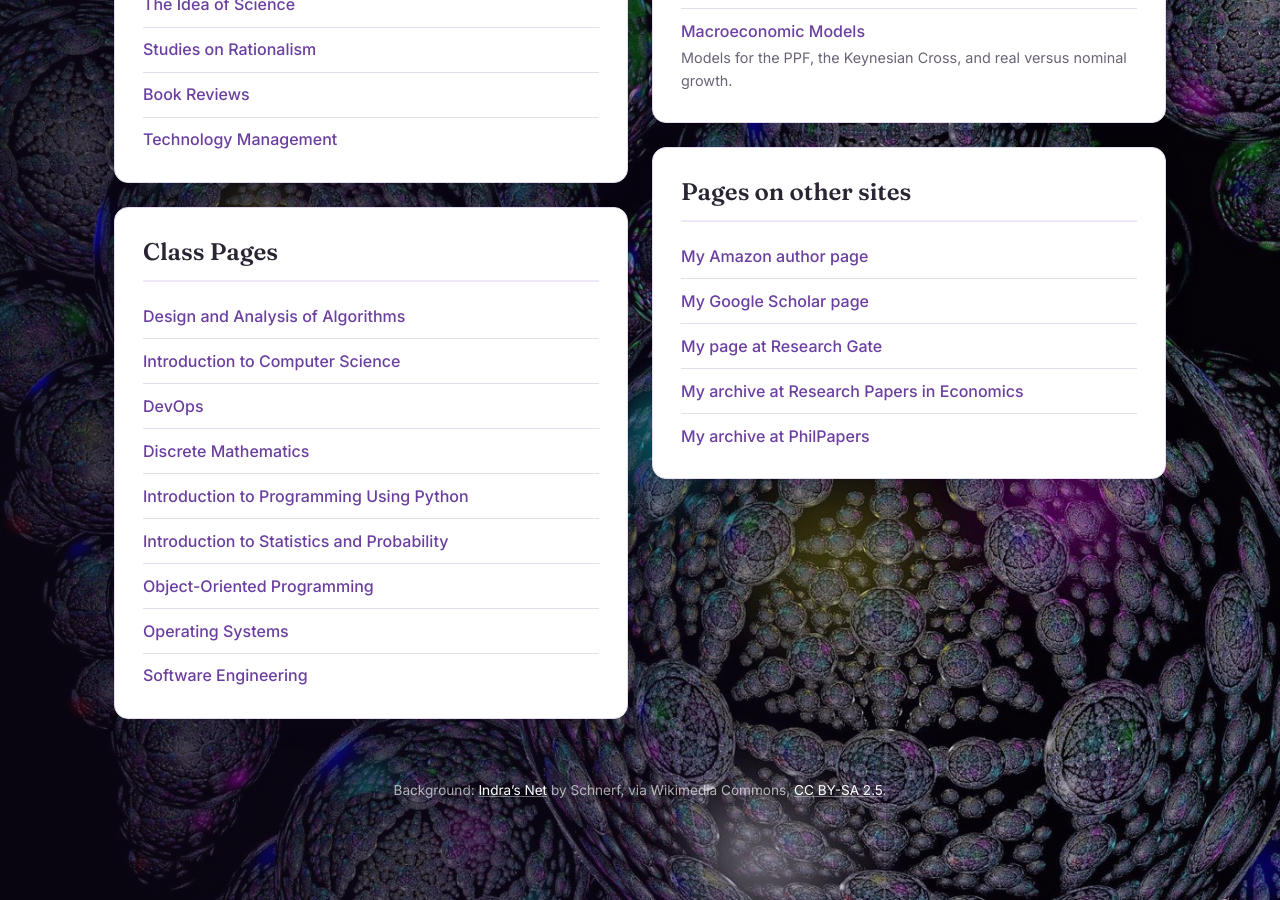
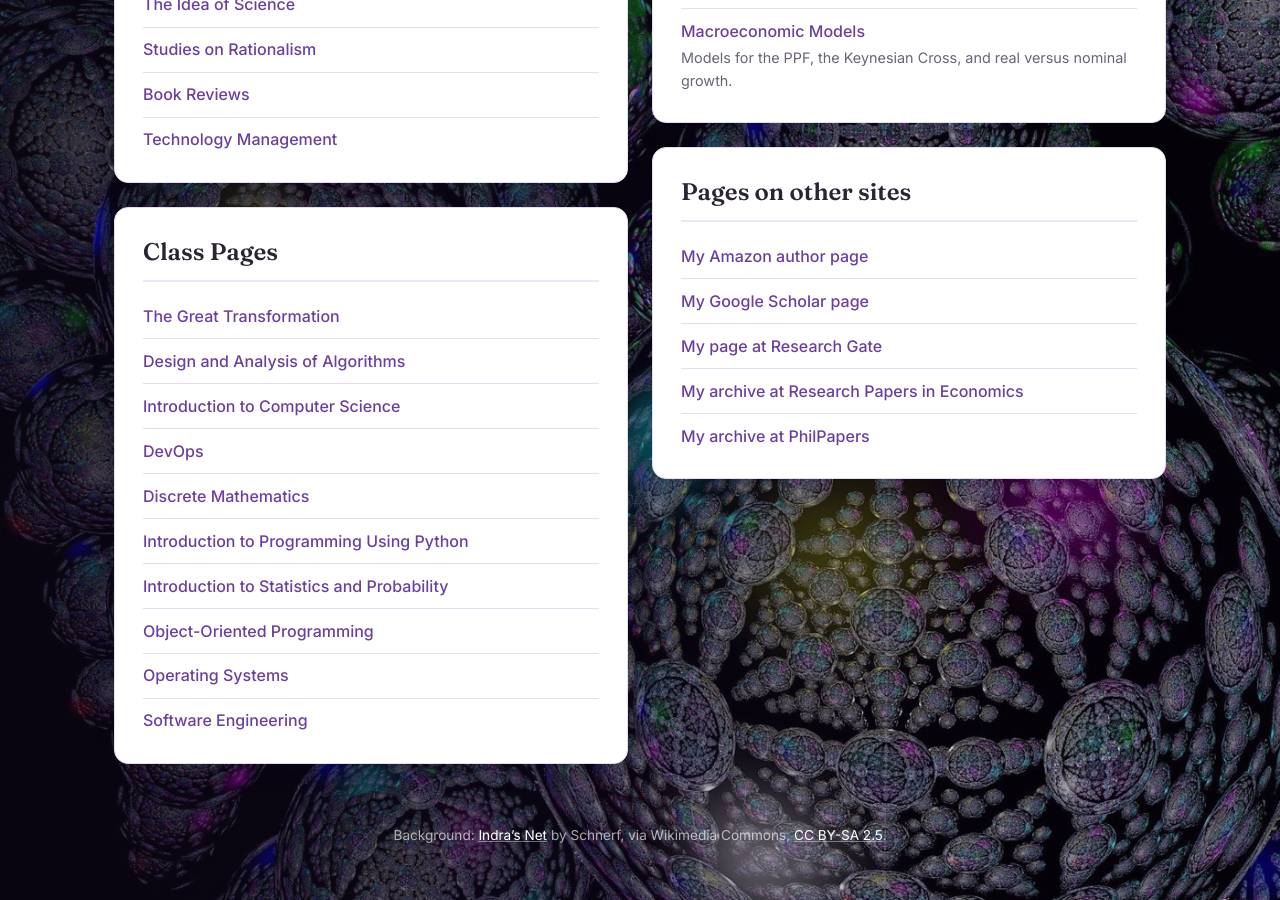
Before and after one commit to gcallah/gcallah.github.io, a Jekyll site: the page index.html, which Jekyll copies as it is, in a window 1280 px wide and 900 px high, scrolled down 701 px. Built offline with Jekyll 4.4.1, drawn with Linux system fonts in a browser that asks for light colours.

Commit message:
Add The Great Transformation to the class pages
Co-Authored-By: Claude Opus 5.5 <noreply@anthropic.com>

```diff
--- a/index.html
+++ b/index.html
@@ -60,6 +60,7 @@
                 <section class="card" id="classes">
                     <h2>Class Pages</h2>
                     <ul class="links">
+                        <li><a href="../GreatTransformation/index.html">The Great Transformation</a></li>
                         <li><a href="../algorithms/index.html">Design and Analysis of Algorithms</a></li>
                         <li><a href="../IntroToCS/index.html">Introduction to Computer Science</a></li>
                         <li><a href="http://www.thedevopscourse.com">DevOps</a></li>
```
